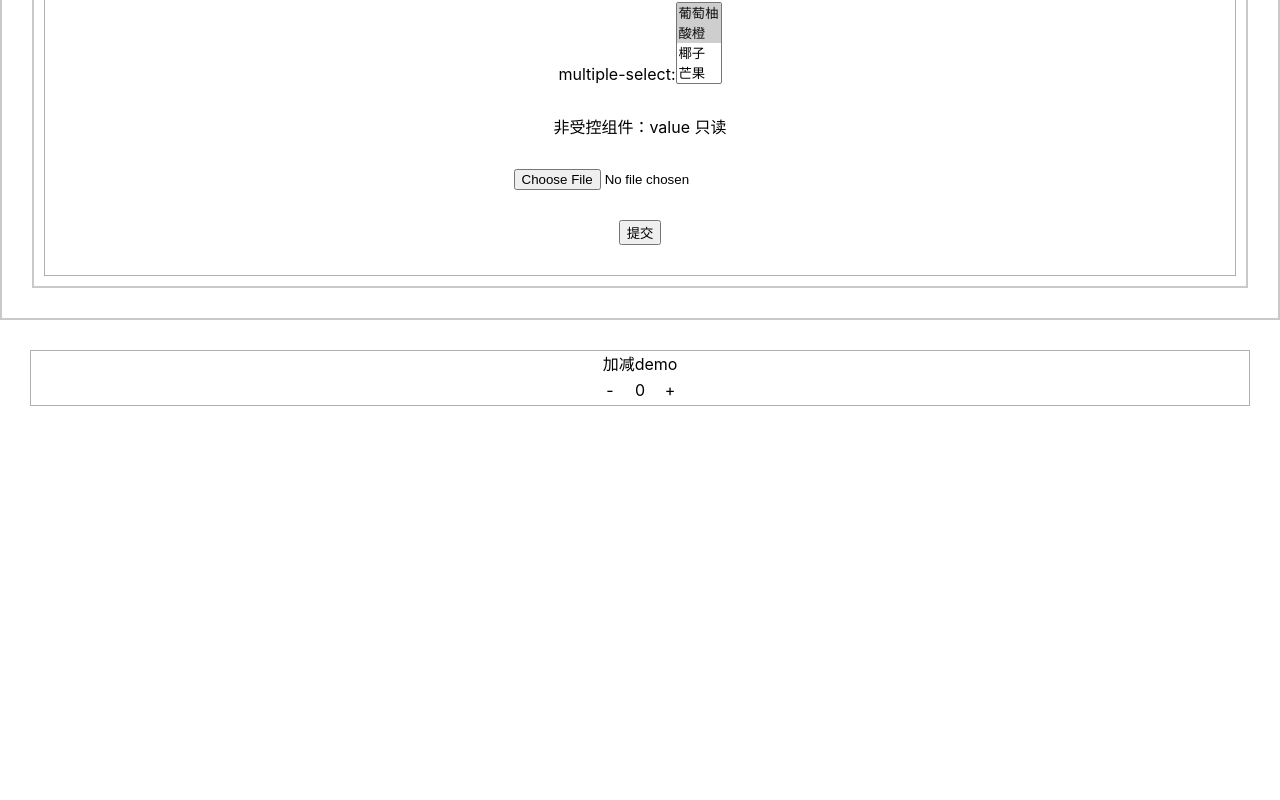
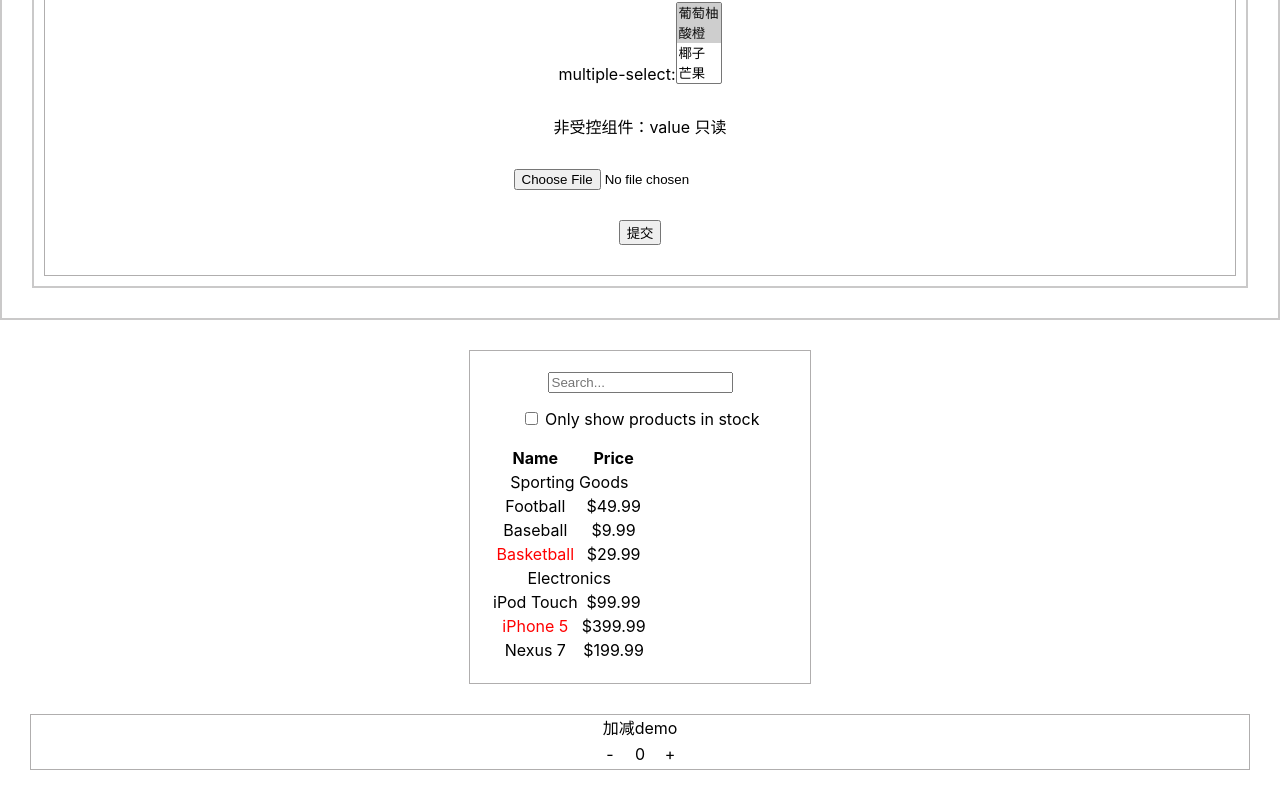
Before and after one commit to YingyingMas/mars, a React (Create React App) app: page / in a window 1280 px wide. Shown: the part 1122-1922 px from the top of the page. Before the commit the page ends 1558 px from the top, so only its background shows below. Built offline with nearby package versions, Linux system fonts and the light colour scheme.

Commit message:
feat: 什么样的数据是state，在哪设置state，数据反向流动demo

```diff
--- a/src/components/demo/index.css
+++ b/src/components/demo/index.css
@@ -32,3 +32,9 @@
     line-height: 30px;
     text-align: center;
 }
+.reverse-data-flow {
+    width: 300px;
+    margin: 30px auto;
+    padding: 20px;
+    border: 1px solid rgba(124, 121, 121, .6);
+}
--- a/src/components/demo/index.js
+++ b/src/components/demo/index.js
@@ -2,11 +2,21 @@ import React from "react";
 import "./index.css"
 import DemoParent from "./demo-parent";
 import NumAdd from "./num-add"
+import FilterableProductTable from "./reverse-data-flow"
 
 function Demo() {
+    const PRODUCTS = [
+        { category: 'Sporting Goods', price: '$49.99', stocked: true, name: 'Football' },
+        { category: 'Sporting Goods', price: '$9.99', stocked: true, name: 'Baseball' },
+        { category: 'Sporting Goods', price: '$29.99', stocked: false, name: 'Basketball' },
+        { category: 'Electronics', price: '$99.99', stocked: true, name: 'iPod Touch' },
+        { category: 'Electronics', price: '$399.99', stocked: false, name: 'iPhone 5' },
+        { category: 'Electronics', price: '$199.99', stocked: true, name: 'Nexus 7' }
+      ];
     return (
         <div className="Demo">
             <DemoParent></DemoParent>
+            <FilterableProductTable products={PRODUCTS} />
             <NumAdd></NumAdd>
         </div>
     );
--- /dev/null
+++ b/src/components/demo/reverse-data-flow.js
@@ -0,0 +1,151 @@
+import React from "react";
+
+class ProductCategoryRow extends React.Component {
+  render() {
+    const category = this.props.category;
+    return (
+      <tr>
+        <td colSpan="2">
+          {category}
+        </td>
+      </tr>
+    );
+  }
+}
+
+class ProductRow extends React.Component {
+  render() {
+    const product = this.props.product;
+    const name = product.stocked ?
+      product.name :
+      <span style={{ color: 'red' }}>
+        {product.name}
+      </span>;
+
+    return (
+      <tr>
+        <td>{name}</td>
+        <td>{product.price}</td>
+      </tr>
+    );
+  }
+}
+
+class ProductTable extends React.Component {
+  render() {
+    const filterText = this.props.filterText;
+    const inStockOnly = this.props.inStockOnly;
+
+    const rows = [];
+    let lastCategory = null;
+
+    this.props.products.forEach((product) => {
+      if (product.name.indexOf(filterText) === -1) {
+        return;
+      }
+      if (inStockOnly && !product.stocked) {
+        return;
+      }
+      if (product.category !== lastCategory) {
+        rows.push(
+          <ProductCategoryRow
+            category={product.category}
+            key={product.category} />
+        );
+      }
+      rows.push(
+        <ProductRow
+          product={product}
+          key={product.name}
+        />
+      );
+      lastCategory = product.category;
+    });
+
+    return (
+      <table>
+        <thead>
+          <tr>
+            <th>Name</th>
+            <th>Price</th>
+          </tr>
+        </thead>
+        <tbody>{rows}</tbody>
+      </table>
+    );
+  }
+}
+
+class SearchBar extends React.Component {
+  handleFilterTextChange = (e) => {
+    this.props.onFilterTextChange(e.target.value);
+  }
+
+  handleInStockChange = (e) => {
+    this.props.onInStockChange(e.target.checked);
+  }
+
+  render() {
+    return (
+      <form>
+        <input
+          type="text"
+          placeholder="Search..."
+          value={this.props.filterText}
+          onChange={this.handleFilterTextChange}
+        />
+        <p>
+          <input
+            type="checkbox"
+            checked={this.props.inStockOnly}
+            onChange={this.handleInStockChange}
+          />
+          {' '}
+          Only show products in stock
+        </p>
+      </form>
+    );
+  }
+}
+
+class FilterableProductTable extends React.Component {
+  constructor(props) {
+    super(props);
+    this.state = {
+      filterText: '',
+      inStockOnly: false
+    };
+  }
+
+  handleFilterTextChange = (filterText) => {
+    this.setState({
+      filterText: filterText
+    });
+  }
+
+  handleInStockChange = (inStockOnly) => {
+    this.setState({
+      inStockOnly: inStockOnly
+    })
+  }
+
+  render() {
+    return (
+      <div className="reverse-data-flow">
+        <SearchBar
+          filterText={this.state.filterText}
+          inStockOnly={this.state.inStockOnly}
+          onFilterTextChange={this.handleFilterTextChange}
+          onInStockChange={this.handleInStockChange}
+        />
+        <ProductTable
+          products={this.props.products}
+          filterText={this.state.filterText}
+          inStockOnly={this.state.inStockOnly}
+        />
+      </div>
+    );
+  }
+}
+
+export default FilterableProductTable;
--- a/src/components/demo/temperature.js
+++ b/src/components/demo/temperature.js
@@ -19,10 +19,6 @@ function FancyBorder(props) {
 
 
 class TemperatureInput extends React.Component {
-  constructor(props) {
-    super(props);
-  }
-
   handleChange = (e) => {
     this.props.onTemperatureChange(e.target.value);
   }
```
Also changed, not shown: src/components/demo/demo-parent.js (+11 -1 lines).
